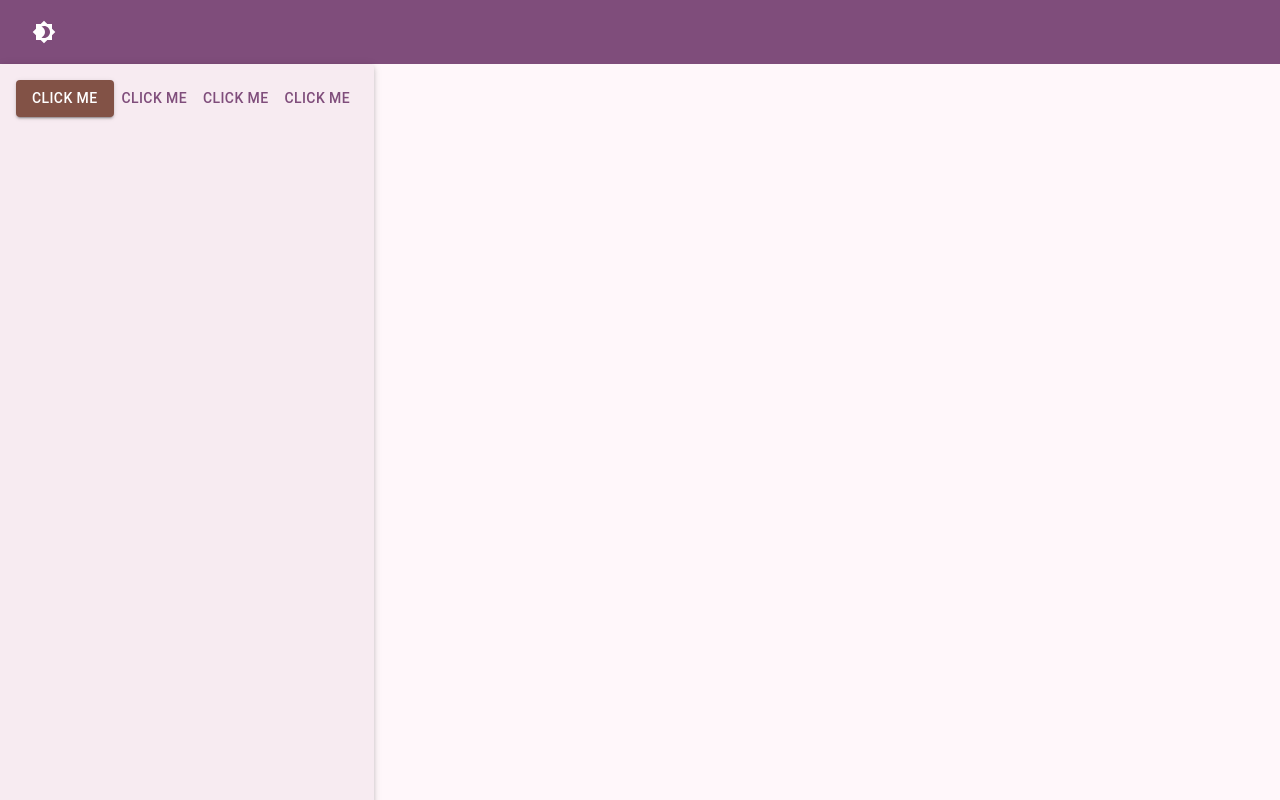
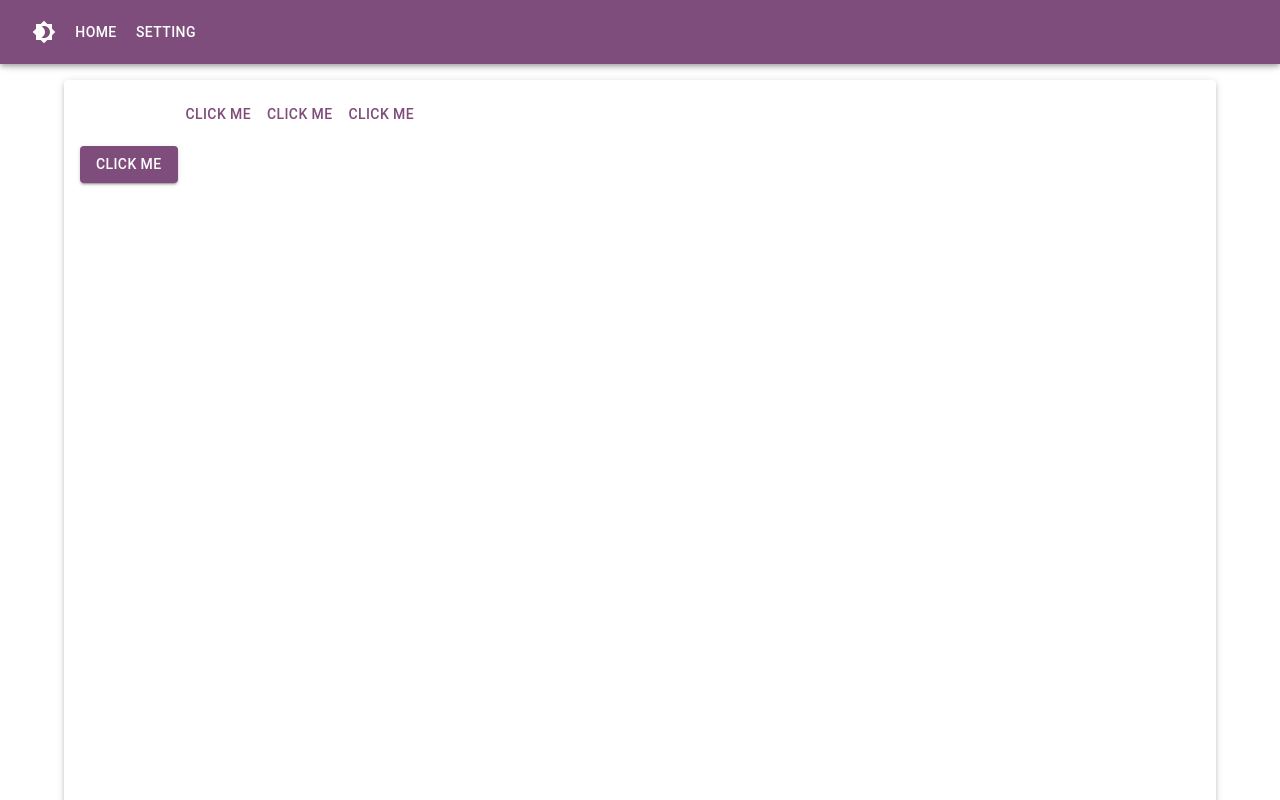
Before and after one commit to Misakaka10086/music-lib, a Next.js app: page /setting in a window 1280 px wide. Shown: the top 800 px of the page. Built offline with nearby package versions, Linux system fonts and the light colour scheme; a web font is replaced by a local one.

Commit message:
Enhance theme and layout: Introduced new palette options for tertiary and surface colors in theme.ts, updated layout to use memoized theme, and improved button styles in setting and footer components for better UI consistency.

```diff
--- a/app/(main)/home/page.tsx
+++ b/app/(main)/home/page.tsx
@@ -43,11 +43,11 @@ export default function Home() {
         </Button>
       </Box>
       </Stack>
-      {/* {Array(100)
+      {Array(100)
         .fill(null)
         .map((_, index) => (
           <br key={index} />
-        ))} */}
+        ))}
     </Container>
   );
 }
--- a/app/(main)/layout.tsx
+++ b/app/(main)/layout.tsx
@@ -4,38 +4,39 @@ import {
   Toolbar,
   IconButton,
   Box,
-  Container,
   ThemeProvider,
   Button,
+  Container,
 } from "@mui/material";
 import Brightness4Icon from "@mui/icons-material/Brightness4";
 import { lightTheme, darkTheme } from "../theme";
-import { useState } from "react";
+import { useState, useMemo } from "react";
+import Link from "next/link";
 import { Footer } from "@/app/components/Footer/Footer";
+
 export default function Layout({ children }: { children: React.ReactNode }) {
   const [isDarkMode, setIsDarkMode] = useState(false);
+  const theme = useMemo(() => (isDarkMode ? darkTheme : lightTheme), [isDarkMode]);
+
   return (
-    <ThemeProvider theme={isDarkMode ? darkTheme : lightTheme}>
-      <Box
-        sx={{ display: "flex", flexDirection: "column", minHeight: "100vh" }}
-      >
-        <AppBar
-          position="static"
-
-        >
+    <ThemeProvider theme={theme}>
+      <Box sx={{ display: "flex", flexDirection: "column", minHeight: "100vh",bgcolor: theme.palette.background.default }}>
+        <AppBar>
           <Toolbar>
-            <IconButton onClick={() => setIsDarkMode(!isDarkMode)}>
-              <Brightness4Icon
-                sx={{
-                  color: isDarkMode ? "primary.main" : "primary.contrastText",
-                }}
-              />
+            <IconButton onClick={() => setIsDarkMode(!isDarkMode)} aria-label="Toggle dark mode">
+              <Brightness4Icon sx={{ color: theme.palette.primary.contrastText }} />
             </IconButton>
+            <Button component={Link} href="/home" sx={{ color: theme.palette.primary.contrastText }}>
+              Home
+            </Button>
+            <Button component={Link} href="/setting" sx={{ color: theme.palette.primary.contrastText }}>
+              Setting
+            </Button>
           </Toolbar>
         </AppBar>
-        <Box component="main" sx={{  backgroundColor: "background.default",display: "flex",flexGrow: 1, }}>
+        <Container component="main" sx={{ flexGrow: 1, pt:10 }}>
           {children}
-        </Box>
+        </Container>
         <Footer />
       </Box>
     </ThemeProvider>
--- a/app/(main)/setting/page.tsx
+++ b/app/(main)/setting/page.tsx
@@ -5,11 +5,11 @@ export default function Home() {
   const [isDarkMode, setIsDarkMode] = useState(false);
 
   return (
-    <Paper elevation={3} sx={{ p: 2 }}>
+    <Paper elevation={3} sx={{ p: 2,overflow: 'auto', }}>
       {/* <Button variant="contained" color="primary" onClick={() => setIsDarkMode(!isDarkMode)}>
         Click me
       </Button> */}
-      <Button variant="contained" color="warning"> Click me </Button>
+      <Button variant="contained" color="primary" sx={{position: "sticky",top: 50,zIndex: 1}}> Click me </Button>
       <Button> Click me </Button>
       <Button> Click me </Button>
       <Button> Click me </Button>
--- a/app/components/Footer/Footer.tsx
+++ b/app/components/Footer/Footer.tsx
@@ -11,7 +11,7 @@ export const Footer = () => {
         py: 3,
         px: 2,
         mt: "auto",
-        backgroundColor: (theme) => theme.palette.background.paper,
+        backgroundColor: (theme) => theme.palette.surface.surfaceContainer,
       }}
     >
       <Container maxWidth="lg">
--- a/app/theme.ts
+++ b/app/theme.ts
@@ -1,94 +1,337 @@
-import { createTheme } from "@mui/material/styles";
-// Import color schemes from JSON
+import { createTheme, PaletteColorOptions } from "@mui/material/styles";
 import materialTheme from "./material-theme.json";
 
-// Get color schemes
 const {
   light: lightColors,
-  "light-high-contrast": lightHighContrast,
-  "light-medium-contrast": lightMediumContrast,
   dark: darkColors,
-  "dark-high-contrast": darkHighContrast,
-  "dark-medium-contrast": darkMediumContrast,
 } = materialTheme.schemes;
 
+declare module "@mui/material/styles" {
+  interface Palette {
+    tertiary: {
+      main: string;
+      onTertiary: string;
+      tertiaryContainer: string;
+      onTertiaryContainer: string;
+      tertiaryFixed: string;
+      onTertiaryFixed: string;
+      tertiaryFixedDim: string;
+      onTertiaryFixedVariant: string;
+    };
 
+    surface: {
+      main: string;
+      onSurface: string;
+      surfaceContainer: string;
+      surfaceVariant: string;
+      onSurfaceVariant: string;
+      inverseSurface: string;
+      inverseOnSurface: string;
+      surfaceDim: string;
+      surfaceBright: string;
+      surfaceContainerLowest: string;
+      surfaceContainerLow: string;
+      surfaceContainerHigh: string;
+      surfaceContainerHighest: string;
+      surfaceTint: string;
+    };
 
-// Light theme
+    md3_other: {
+      background: string;
+      onBackground: string;
+      outline: string;
+      outlineVariant: string;
+      shadow: string;
+      scrim: string;
+    };
+  }
+
+  interface PaletteOptions {
+    tertiary?: {
+      main: string;
+      onTertiary: string;
+      tertiaryContainer: string;
+      onTertiaryContainer: string;
+      tertiaryFixed: string;
+      onTertiaryFixed: string;
+      tertiaryFixedDim: string;
+      onTertiaryFixedVariant: string;
+    };
+
+    surface?: {
+      main: string;
+      onSurface: string;
+      surfaceContainer: string;
+      surfaceVariant: string;
+      onSurfaceVariant: string;
+      inverseSurface: string;
+      inverseOnSurface: string;
+      surfaceDim: string;
+      surfaceBright: string;
+      surfaceContainerLowest: string;
+      surfaceContainerLow: string;
+      surfaceContainerHigh: string;
+      surfaceContainerHighest: string;
+      surfaceTint: string;
+    };
+
+    md3_other: {
+      background: string;
+      onBackground: string;
+      outline: string;
+      outlineVariant: string;
+      shadow: string;
+      scrim: string;
+    };
+  }
+
+  interface PaletteColor {
+    onPrimary?: string;
+    primaryContainer?: string;
+    onPrimaryContainer?: string;
+    inversePrimary?: string;
+    primaryFixed?: string;
+    onPrimaryFixed?: string;
+    primaryFixedDim?: string;
+    onPrimaryFixedVariant?: string;
+    onSecondary?: string;
+    secondaryContainer?: string;
+    onSecondaryContainer?: string;
+    secondaryFixed?: string;
+    onSecondaryFixed?: string;
+    secondaryFixedDim?: string;
+    onSecondaryFixedVariant?: string;
+    onTertiary?: string;
+    tertiaryContainer?: string;
+    onTertiaryContainer?: string;
+    tertiaryFixed?: string;
+    onTertiaryFixed?: string;
+    tertiaryFixedDim?: string;
+    onTertiaryFixedVariant?: string;
+    onSurface?: string;
+    surfaceContainer?: string;
+    onSurfaceVariant?: string;
+    surfaceVariant?: string;
+    inverseSurface?: string;
+    inverseOnSurface?: string;
+    surfaceDim?: string;
+    surfaceBright?: string;
+    surfaceContainerLowest?: string;
+    surfaceContainerLow?: string;
+    surfaceContainerHigh?: string;
+    surfaceContainerHighest?: string;
+    surfaceTint?: string;
+    onError?: string;
+    errorContainer?: string;
+    onErrorContainer?: string;
+    outline?: string;
+    outlineVariant?: string;
+    shadow?: string;
+    scrim?: string;
+    background?: string;
+    onBackground?: string;
+
+  }
+
+  interface SimplePaletteColorOptions {
+    onPrimary?: string;
+    primaryContainer?: string;
+    onPrimaryContainer?: string;
+    inversePrimary?: string;
+    primaryFixed?: string;
+    onPrimaryFixed?: string;
+    primaryFixedDim?: string;
+    onPrimaryFixedVariant?: string;
+    onSecondary?: string;
+    secondaryContainer?: string;
+    onSecondaryContainer?: string;
+    secondaryFixed?: string;
+    onSecondaryFixed?: string;
+    secondaryFixedDim?: string;
+    onSecondaryFixedVariant?: string;
+    onTertiary?: string;
+    tertiaryContainer?: string;
+    onTertiaryContainer?: string;
+    tertiaryFixed?: string;
+    onTertiaryFixed?: string;
+    tertiaryFixedDim?: string;
+    onTertiaryFixedVariant?: string;
+    onSurface?: string;
+    surfaceContainer?: string;
+    onSurfaceVariant?: string;
+    surfaceVariant?: string;
+    inverseSurface?: string;
+    inverseOnSurface?: string;
+    surfaceDim?: string;
+    surfaceBright?: string;
+    surfaceContainerLowest?: string;
+    surfaceContainerLow?: string;
+    surfaceContainerHigh?: string;
+    surfaceContainerHighest?: string;
+    surfaceTint?: string;
+    onError?: string;
+    errorContainer?: string;
+    onErrorContainer?: string;
+    outline?: string;
+    outlineVariant?: string;
+    shadow?: string;
+    scrim?: string;
+    background?: string;
+    onBackground?: string;
+  }
+
+}
+
 export const lightTheme = createTheme({
   palette: {
-    mode: "light",
     primary: {
       main: lightColors.primary,
       light: lightColors.primaryContainer,
       dark: lightColors.onPrimaryContainer,
       contrastText: lightColors.onPrimary,
+      onPrimary: lightColors.onPrimary,
+      primaryContainer: lightColors.primaryContainer,
+      onPrimaryContainer: lightColors.onPrimaryContainer,
+      inversePrimary: lightColors.inversePrimary,
+      primaryFixed: lightColors.primaryFixed,
+      onPrimaryFixed: lightColors.onPrimaryFixed,
+      primaryFixedDim: lightColors.primaryFixedDim,
+      onPrimaryFixedVariant: lightColors.onPrimaryFixedVariant,
     },
     secondary: {
       main: lightColors.secondary,
       light: lightColors.secondaryContainer,
       dark: lightColors.onSecondaryContainer,
       contrastText: lightColors.onSecondary,
+      onSecondary: lightColors.onSecondary,
+      secondaryContainer: lightColors.secondaryContainer,
+      onSecondaryContainer: lightColors.onSecondaryContainer,
+      secondaryFixed: lightColors.secondaryFixed,
+      onSecondaryFixed: lightColors.onSecondaryFixed,
+      secondaryFixedDim: lightColors.secondaryFixedDim,
+      onSecondaryFixedVariant: lightColors.onSecondaryFixedVariant,
     },
-    background: {
-      default: lightColors.surface,
-      paper: lightColors.surfaceContainer,
+    tertiary: {
+      main: lightColors.tertiary,
+      onTertiary: lightColors.onTertiary,
+      tertiaryContainer: lightColors.tertiaryContainer,
+      onTertiaryContainer: lightColors.onTertiaryContainer,
+      tertiaryFixed: lightColors.tertiaryFixed,
+      onTertiaryFixed: lightColors.onTertiaryFixed,
+      tertiaryFixedDim: lightColors.tertiaryFixedDim,
+      onTertiaryFixedVariant: lightColors.onTertiaryFixedVariant,
     },
-    text: {
-      primary: lightColors.onSurface,
-      secondary: lightColors.onSurfaceVariant,
+    surface: {
+      main: lightColors.surface,
+      onSurface: lightColors.onSurface,
+      surfaceContainer: lightColors.surfaceContainer,
+      surfaceVariant: lightColors.surfaceVariant,
+      onSurfaceVariant: lightColors.onSurfaceVariant,
+      inverseSurface: lightColors.inverseSurface,
+      inverseOnSurface: lightColors.inverseOnSurface,
+      surfaceDim: lightColors.surfaceDim,
+      surfaceBright: lightColors.surfaceBright,
+      surfaceContainerLowest: lightColors.surfaceContainerLowest,
+      surfaceContainerLow: lightColors.surfaceContainerLow,
+      surfaceContainerHigh: lightColors.surfaceContainerHigh,
+      surfaceContainerHighest: lightColors.surfaceContainerHighest,
+      surfaceTint: lightColors.surfaceTint,
     },
     error: {
       main: lightColors.error,
       light: lightColors.errorContainer,
       dark: lightColors.onErrorContainer,
       contrastText: lightColors.onError,
+      onError: lightColors.onError,
+      errorContainer: lightColors.errorContainer,
+      onErrorContainer: lightColors.onErrorContainer,
     },
-    warning: {
-      main: lightColors.tertiary,
-      light: lightColors.tertiaryContainer,
-      dark: lightColors.onTertiaryContainer,
-      contrastText: lightColors.onTertiary,
+    md3_other: {
+
+      outline: lightColors.outline,
+      outlineVariant: lightColors.outlineVariant,
+      shadow: lightColors.shadow,
+      scrim: lightColors.scrim,
+      background: lightColors.background,
+      onBackground: lightColors.onBackground,
     },
-
   },
 });
 
-// Dark theme
 export const darkTheme = createTheme({
   palette: {
-    mode: "dark",
+
     primary: {
       main: darkColors.primary,
       light: darkColors.primaryContainer,
       dark: darkColors.onPrimaryContainer,
       contrastText: darkColors.onPrimary,
+      onPrimary: darkColors.onPrimary,
+      primaryContainer: darkColors.primaryContainer,
+      onPrimaryContainer: darkColors.onPrimaryContainer,
+      inversePrimary: darkColors.inversePrimary,
+      primaryFixed: darkColors.primaryFixed,
+      onPrimaryFixed: darkColors.onPrimaryFixed,
+      primaryFixedDim: darkColors.primaryFixedDim,
+      onPrimaryFixedVariant: darkColors.onPrimaryFixedVariant,
     },
     secondary: {
       main: darkColors.secondary,
       light: darkColors.secondaryContainer,
       dark: darkColors.onSecondaryContainer,
       contrastText: darkColors.onSecondary,
+      onSecondary: darkColors.onSecondary,
+      secondaryContainer: darkColors.secondaryContainer,
+      onSecondaryContainer: darkColors.onSecondaryContainer,
+      secondaryFixed: darkColors.secondaryFixed,
+      onSecondaryFixed: darkColors.onSecondaryFixed,
+      secondaryFixedDim: darkColors.secondaryFixedDim,
+      onSecondaryFixedVariant: darkColors.onSecondaryFixedVariant,
     },
-    background: {
-      default: darkColors.surface,
-      paper: darkColors.surfaceContainer,
+    tertiary: {
+      main: darkColors.tertiary,
+      onTertiary: darkColors.onTertiary,
+      tertiaryContainer: darkColors.tertiaryContainer,
+      onTertiaryContainer: darkColors.onTertiaryContainer,
+      tertiaryFixed: darkColors.tertiaryFixed,
+      onTertiaryFixed: darkColors.onTertiaryFixed,
+      tertiaryFixedDim: darkColors.tertiaryFixedDim,
+      onTertiaryFixedVariant: darkColors.onTertiaryFixedVariant,
     },
-    text: {
-      primary: darkColors.onSurface,
-      secondary: darkColors.onSurfaceVariant,
+    surface: {
+      main: darkColors.surface,
+      onSurface: darkColors.onSurface,
+      surfaceContainer: darkColors.surfaceContainer,
+      surfaceVariant: darkColors.surfaceVariant,
+      onSurfaceVariant: darkColors.onSurfaceVariant,
+      inverseSurface: darkColors.inverseSurface,
+      inverseOnSurface: darkColors.inverseOnSurface,
+      surfaceDim: darkColors.surfaceDim,
+      surfaceBright: darkColors.surfaceBright,
+      surfaceContainerLowest: darkColors.surfaceContainerLowest,
+      surfaceContainerLow: darkColors.surfaceContainerLow,
+      surfaceContainerHigh: darkColors.surfaceContainerHigh,
+      surfaceContainerHighest: darkColors.surfaceContainerHighest,
+      surfaceTint: darkColors.surfaceTint,
     },
     error: {
       main: darkColors.error,
       light: darkColors.errorContainer,
       dark: darkColors.onErrorContainer,
       contrastText: darkColors.onError,
+      onError: darkColors.onError,
+      errorContainer: darkColors.errorContainer,
+      onErrorContainer: darkColors.onErrorContainer,
     },
-    warning: {
-      main: darkColors.tertiary,
-      light: darkColors.tertiaryContainer,
-      dark: darkColors.onTertiaryContainer,
-      contrastText: darkColors.onTertiary,
+    md3_other: {
+
+
+      outline: darkColors.outline,
+      outlineVariant: darkColors.outlineVariant,
+      shadow: darkColors.shadow,
+      scrim: darkColors.scrim,
+      background: darkColors.background,
+      onBackground: darkColors.onBackground,
     },
   },
 });
```
